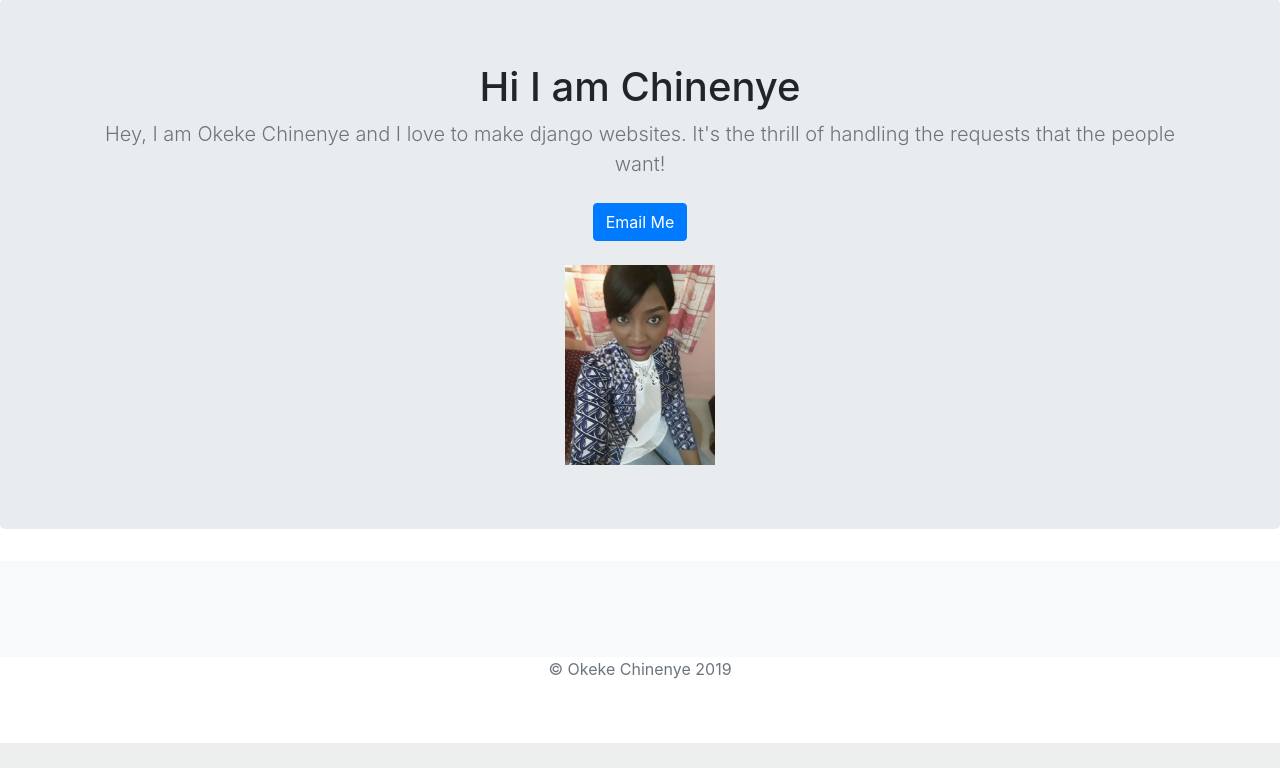
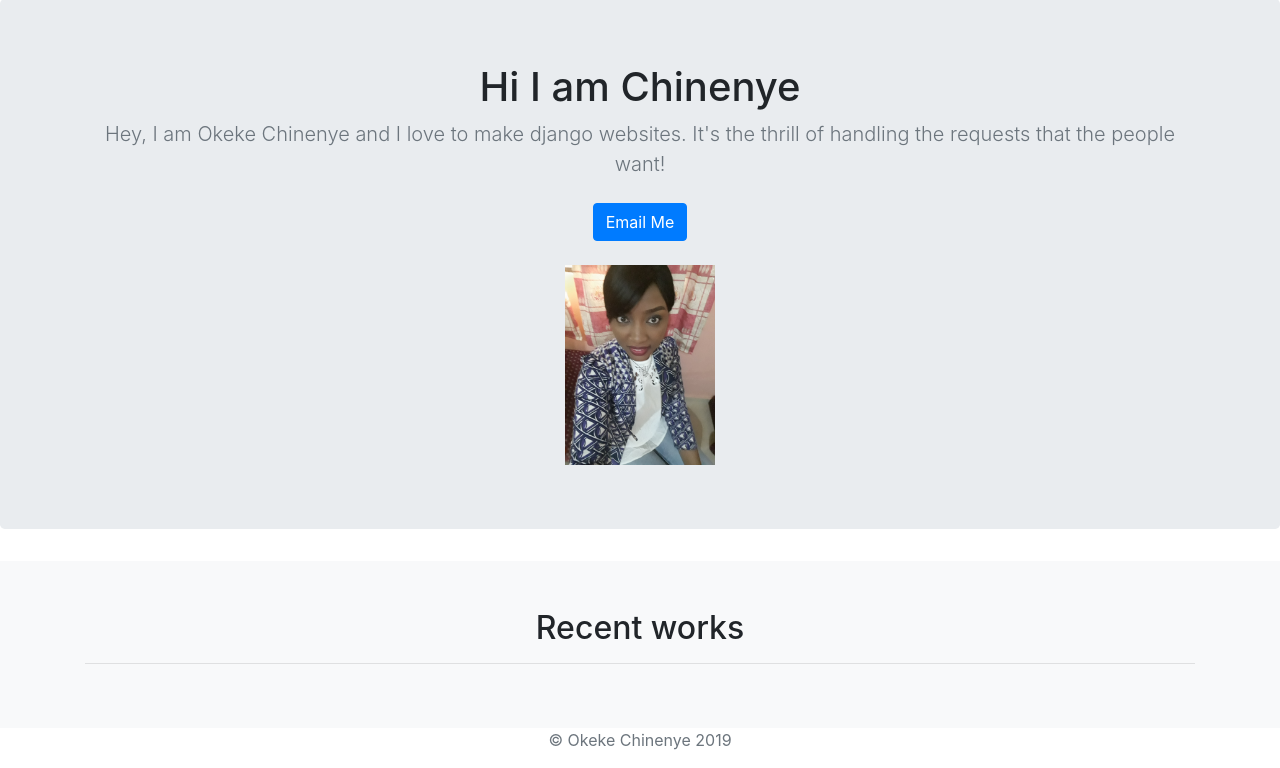
Before and after one commit to chinenyegina/portfolio-project, a Django app: page / in a window 1280 px wide. Shown: the part 57-825 px from the top of the page. Before the commit the page ends 800 px from the top, so only its background shows below. Run offline with Django 3.2, Linux system fonts and the light colour scheme; data that the repository does not hold is empty; some libraries are stand-ins or nearby versions.

Commit message:
change few in job

```diff
--- a/jobs/templates/jobs/home.html
+++ b/jobs/templates/jobs/home.html
@@ -67,7 +67,8 @@
 
     <div class="album py-5 bg-light">
       <div class="container">
-
+        <h2 class="text-center"> Recent works </h2>
+        <hr>
           <div class="row">
           {% for job in jobs.all %}
             <div class="col-md-4">
```
